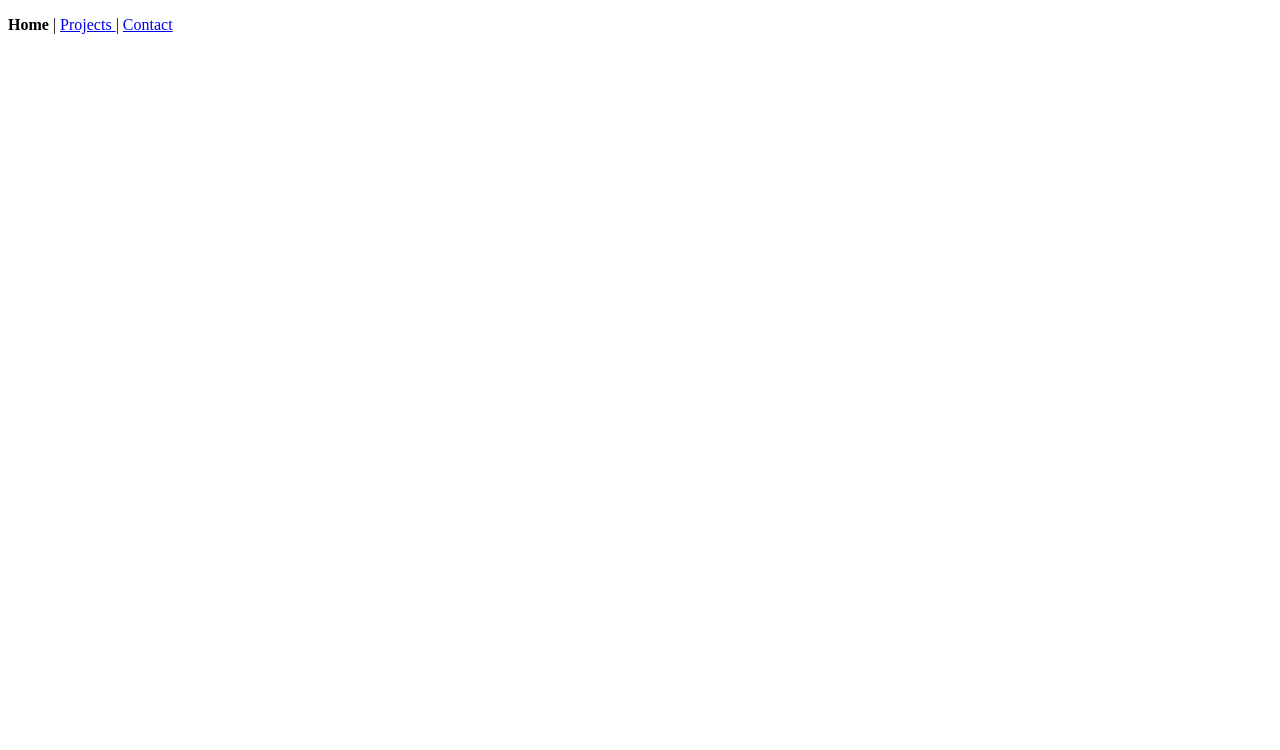
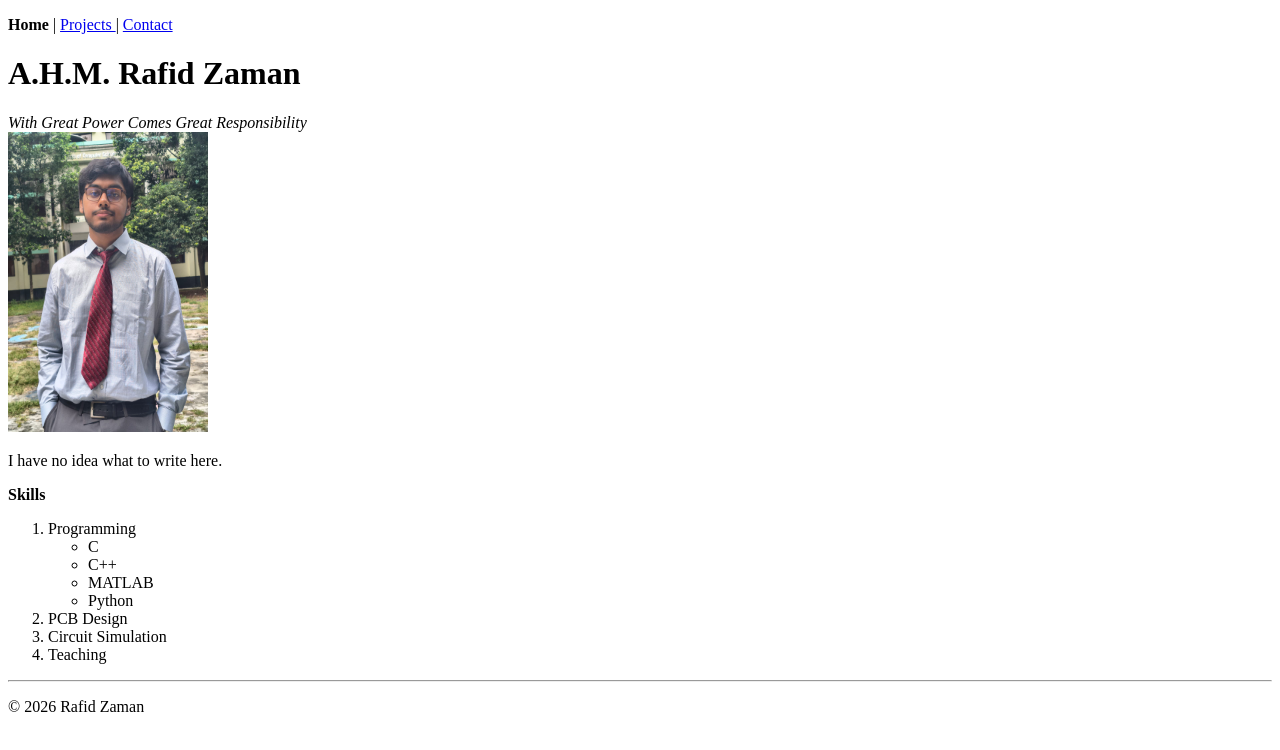
Before and after one commit to RafidZaman23/2304006_CSE_3154, a plain HTML site: page Lab02(23.11.26)/Task02/index.html in a window 1280 px wide. Drawn offline with Linux system fonts and the light colour scheme.

Commit message:
did more of task2

```diff
--- a/Lab02(23.11.26)/Task02/index.html
+++ b/Lab02(23.11.26)/Task02/index.html
@@ -9,6 +9,26 @@
     </head>
     <body>
         <p> <strong> Home </strong> | <a href="projects.html"> Projects </a> | <a href="contact.html"> Contact </a></p>
+        <h1> A.H.M. Rafid Zaman </h1>
+        <em> With Great Power Comes Great Responsibility </em> <br>
+        <img src="images/rafid.jpg" width="200px" height="300px">
+        <p> I have no idea what to write here. </p>
+        <b> Skills </b>
+        <ol>
+            <li> Programming
+                <ul>
+                    <li> C </li>
+                    <li> C++ </li>
+                    <li> MATLAB </li>
+                    <li> Python </li>
+                </ul>
+            </li>
+            <li> PCB Design </li>
+            <li> Circuit Simulation </li>
+            <li> Teaching </li>
+        </ol>
+        <hr>
+        <p> &copy; 2026 Rafid Zaman </p>
     </body>
 
 </html>
```
Also changed, not shown: Lab02(23.11.26)/Task02/projects.html (+17 -0 lines).
